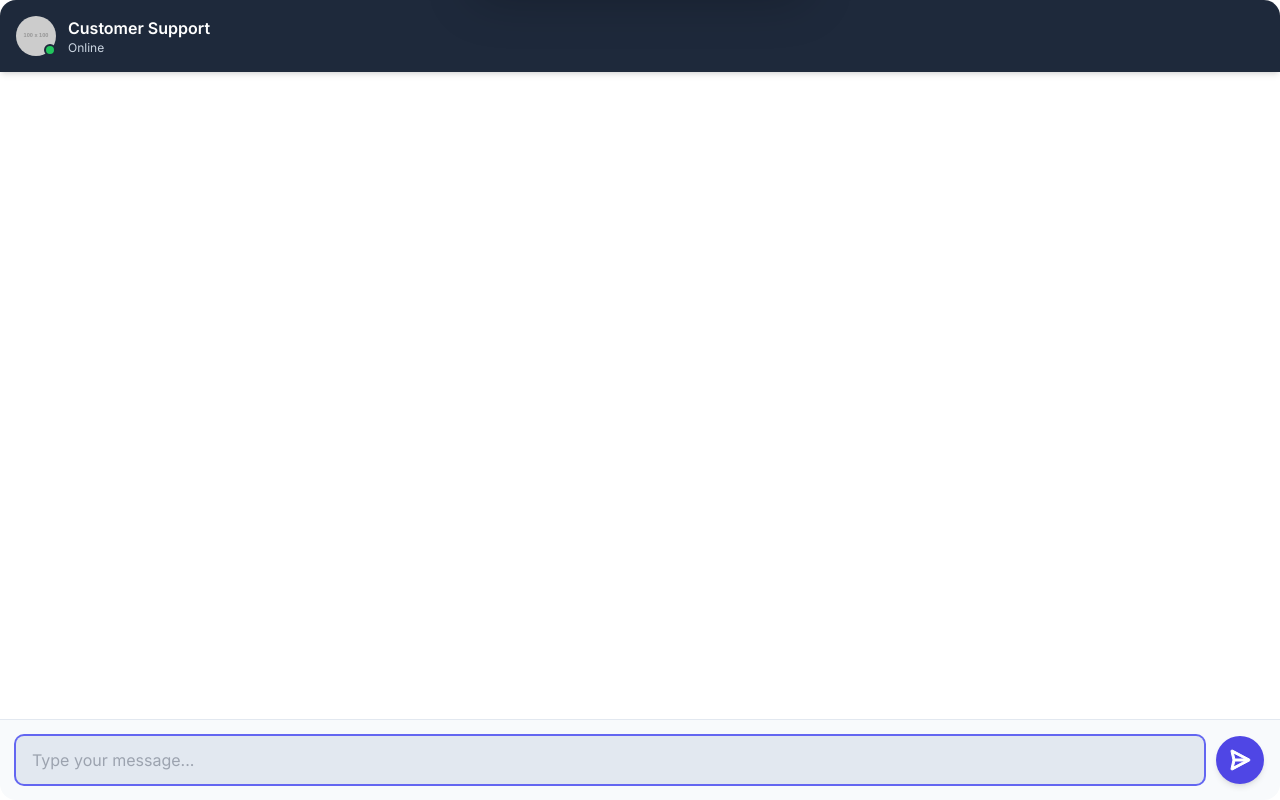
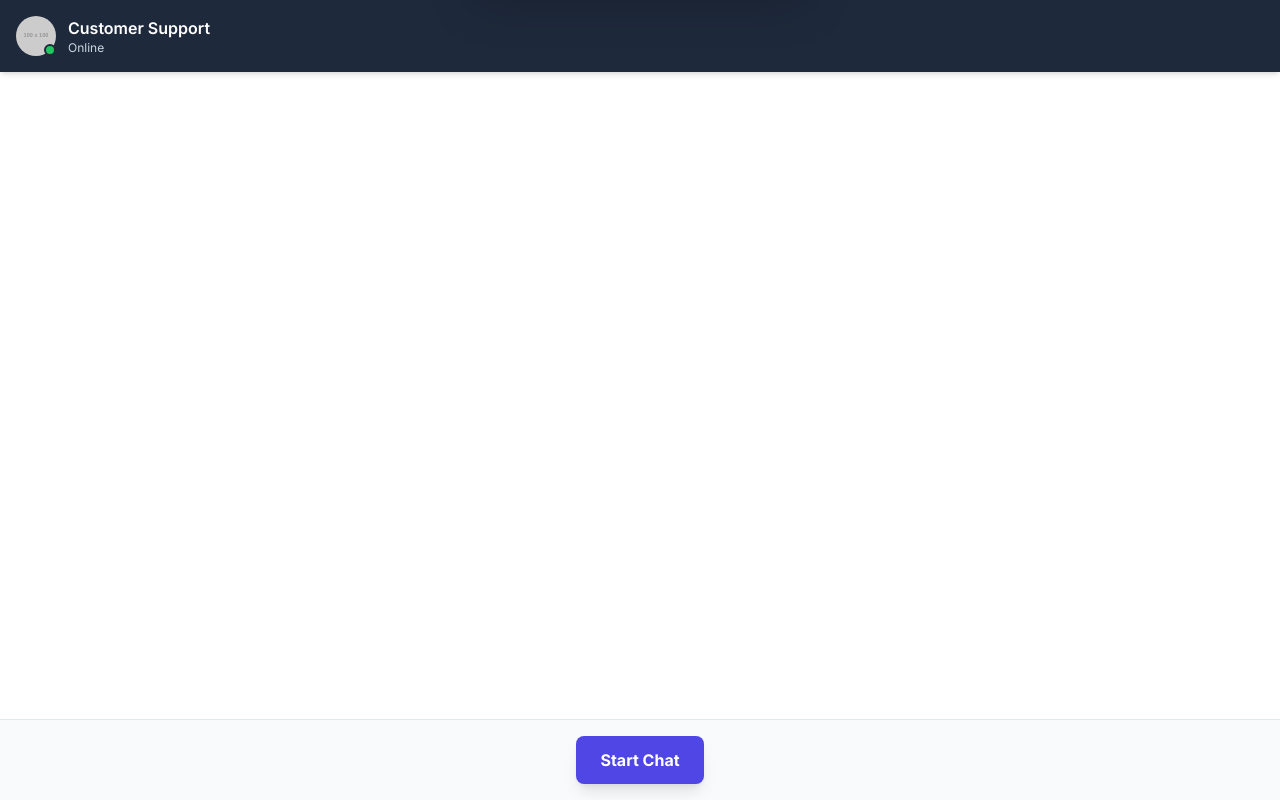
Before and after one commit to proleaker17/remote-service, a plain HTML site: page index.html in a window 1280 px wide. Both pictures are taken after a click on the button "Proceed to Chat". Drawn offline with nearby package versions, Linux system fonts and the light colour scheme; placeholder pictures from the web are drawn by us.

Commit message:
Update index.html

```diff
--- a/index.html
+++ b/index.html
@@ -2,7 +2,7 @@
 <html lang="en">
 <head>
     <meta charset="UTF-8">
-    <!-- This viewport tag is crucial for responsive design on mobile devices -->
+    <!-- This viewport tag is crucial for responsive design. It tells the browser to set the width of the page to the device's screen width and to set the initial zoom level. -->
     <meta name="viewport" content="width=device-width, initial-scale=1.0">
     <title>Customer Chat Simulator</title>
     <script src="https://cdn.tailwindcss.com"></script>
@@ -11,11 +11,11 @@
         /* Custom styles for the app */
         body {
             font-family: 'Inter', sans-serif;
-            /* Prevent body scroll when chat is active, important for the fullscreen mobile experience */
+            /* Prevent body scroll when chat is active, which is especially important for the fullscreen mobile experience to feel self-contained. */
             overflow: hidden;
         }
 
-        /* Custom scrollbar for chat window */
+        /* Custom scrollbar for chat window (for desktop browsers) */
         #chat-window::-webkit-scrollbar {
             width: 6px;
         }
@@ -31,8 +31,13 @@
             background: #475569;
         }
 
-        /* Transition for fullscreen effect */
-        #chat-container {
+        /* MOBILE ENHANCEMENT: This prevents the 'pull-to-refresh' action on mobile browsers when scrolling at the top of the chat, making the app feel more native. */
+        #chat-window {
+            overscroll-behavior-y: contain;
+        }
+
+        /* Smooth transition for layout changes */
+        #chat-page {
             transition: all 0.3s ease-in-out;
         }
     </style>
@@ -67,11 +72,12 @@
     </div>
 
 
-    <!-- Chat Container (initially hidden) -->
-    <div id="chat-container" class="w-full max-w-md mx-4 hidden">
-        <div class="bg-white rounded-2xl shadow-2xl flex flex-col h-[70vh] transition-all duration-300">
+    <!-- Chat Page Container (initially hidden) -->
+    <div id="chat-page" class="w-full max-w-md mx-4 hidden">
+        <!-- The flexbox layout is key to responsiveness. The header and footer have fixed heights, while the chat window grows to fill the remaining space. -->
+        <div id="chat-box" class="bg-white rounded-2xl shadow-2xl flex flex-col h-[70vh] transition-all duration-300">
             <!-- Header -->
-            <div class="bg-slate-800 text-white p-4 rounded-t-2xl flex items-center shadow-md flex-shrink-0">
+            <div id="chat-header" class="bg-slate-800 text-white p-4 rounded-t-2xl flex items-center shadow-md flex-shrink-0">
                 <div class="relative">
                     <img class="w-10 h-10 rounded-full" src="https://placehold.co/100x100/7e22ce/white?text=C" alt="Customer Avatar">
                     <span class="absolute bottom-0 right-0 w-3 h-3 bg-green-500 border-2 border-slate-800 rounded-full"></span>
@@ -82,19 +88,24 @@
                 </div>
             </div>
 
-            <!-- Chat Window -->
+            <!-- Chat Window: flex-1 allows this element to grow and shrink, which is vital for accommodating the on-screen keyboard on mobile without hiding the input field. -->
             <div id="chat-window" class="flex-1 p-6 overflow-y-auto space-y-4">
                 <!-- Messages will be appended here -->
             </div>
 
             <!-- Input Area -->
             <div id="input-area" class="p-4 bg-slate-50 border-t border-slate-200 rounded-b-2xl flex-shrink-0">
-                <!-- Message Form -->
-                <form id="message-form">
+                <!-- Start Button Container -->
+                <div id="start-chat-container" class="text-center">
+                    <button id="start-chat-btn" class="bg-indigo-600 text-white font-bold py-3 px-6 rounded-lg hover:bg-indigo-700 transition-all duration-300 shadow-lg focus:outline-none focus:ring-4 focus:ring-indigo-300">
+                        Start Chat
+                    </button>
+                </div>
+                <!-- Message Form (initially hidden) -->
+                <form id="message-form" class="hidden">
                     <div class="flex items-center space-x-3">
                         <input type="text" id="message-input" placeholder="Type your message..." autocomplete="off" class="w-full bg-slate-200 border-transparent rounded-lg py-3 px-4 focus:outline-none focus:ring-2 focus:ring-indigo-500 transition">
                         <button type="submit" class="bg-indigo-600 text-white p-3 rounded-full hover:bg-indigo-700 transition-all duration-300 shadow-md focus:outline-none focus:ring-4 focus:ring-indigo-300">
-                            <!-- Updated Send Icon -->
                             <svg class="h-6 w-6" viewBox="0 0 24 24" fill="none" xmlns="http://www.w3.org/2000/svg" stroke="#ffffff"><g id="SVGRepo_bgCarrier" stroke-width="0"></g><g id="SVGRepo_tracerCarrier" stroke-linecap="round" stroke-linejoin="round"></g><g id="SVGRepo_iconCarrier"> <path fill-rule="evenodd" clip-rule="evenodd" d="M3.3938 2.20468C3.70395 1.96828 4.12324 1.93374 4.4679 2.1162L21.4679 11.1162C21.7953 11.2895 22 11.6296 22 12C22 12.3704 21.7953 12.7105 21.4679 12.8838L4.4679 21.8838C4.12324 22.0662 3.70395 22.0317 3.3938 21.7953C3.08365 21.5589 2.93922 21.1637 3.02382 20.7831L4.97561 12L3.02382 3.21692C2.93922 2.83623 3.08365 2.44109 3.3938 2.20468ZM6.80218 13L5.44596 19.103L16.9739 13H6.80218ZM16.9739 11H6.80218L5.44596 4.89699L16.9739 11Z" fill="#ffffff"></path> </g></svg>
                         </button>
                     </div>
@@ -111,7 +122,13 @@
             const customQuestionInput = document.getElementById('custom-question-input');
             const proceedBtn = document.getElementById('proceed-btn');
 
-            const chatContainer = document.getElementById('chat-container');
+            const chatPage = document.getElementById('chat-page');
+            const chatBox = document.getElementById('chat-box');
+            const chatHeader = document.getElementById('chat-header');
+            const inputArea = document.getElementById('input-area');
+            const startChatContainer = document.getElementById('start-chat-container');
+            const startChatBtn = document.getElementById('start-chat-btn');
+
             const messageForm = document.getElementById('message-form');
             const messageInput = document.getElementById('message-input');
             const chatWindow = document.getElementById('chat-window');
@@ -124,38 +141,43 @@
 
             // --- Event Listeners ---
 
-            // 1. Proceed from start page to chat
+            // 1. Proceed from start page to chat page
             proceedBtn.addEventListener('click', () => {
                 customerQuestion = customQuestionInput.value.trim();
-                // Use a default question if the input is empty
                 if (customerQuestion === "") {
                     customerQuestion = "Hi, can you tell me more about your products?";
                 }
 
-                // Hide start page and show chat
                 startPage.classList.add('hidden');
-                chatContainer.classList.remove('hidden');
+                chatPage.classList.remove('hidden');
 
-                // --- BROWSER FULLSCREEN ---
                 openFullscreen();
 
-                // Expand UI to fill the viewport
-                const chatBox = chatContainer.querySelector('.flex-col');
-                chatContainer.classList.remove('max-w-md', 'mx-4');
-                chatContainer.classList.add('w-screen', 'h-screen');
+                // Style chat for fullscreen
+                chatPage.classList.remove('max-w-md', 'mx-4');
+                chatPage.classList.add('w-screen', 'h-screen');
                 chatBox.classList.remove('h-[70vh]', 'rounded-2xl');
-                chatBox.classList.add('h-full', 'rounded-none');
+                chatBox.classList.add('h-full');
 
+                // Remove rounded corners for fullscreen view
+                chatHeader.classList.remove('rounded-t-2xl');
+                inputArea.classList.remove('rounded-b-2xl');
+            });
+
+            // 2. Start the actual chat conversation
+            startChatBtn.addEventListener('click', () => {
+                startChatContainer.classList.add('hidden');
+                messageForm.classList.remove('hidden');
                 messageInput.focus();
 
                 // Simulate customer writing the predetermined message after a delay
-                const randomDelay = Math.random() * (4000 - 2000) + 2000; // 2-4 seconds
+                const randomDelay = Math.random() * (3000 - 1500) + 1500; // 1.5-3 seconds
                 setTimeout(() => {
                     addMessage('customer', customerQuestion);
                 }, randomDelay);
             });
 
-            // 2. Send a message
+            // 3. Send a message
             messageForm.addEventListener('submit', (e) => {
                 e.preventDefault();
                 const messageText = messageInput.value.trim();
@@ -164,16 +186,13 @@
                     addMessage('user', messageText);
                     messageInput.value = '';
 
-                    // If this is the first reply, trigger the customer thank you and reward notification
                     if (!hasUserReplied) {
                         hasUserReplied = true;
 
-                        // Simulate customer replying with thanks after a short delay
                         setTimeout(() => {
                             addMessage('customer', "Great, thank you so much for your help!");
                         }, 1200);
 
-                        // Show the push notification after the customer's reply
                         setTimeout(() => {
                            showPushNotification("You earned a reward for helping customers!");
                         }, 2500);
@@ -185,10 +204,10 @@
             // --- Helper Functions ---
 
             /**
-             * Opens the browser in fullscreen mode.
+             * Opens the browser in fullscreen mode for an immersive mobile experience.
              */
             function openFullscreen() {
-                const elem = document.documentElement; // Get the root element (the whole page)
+                const elem = document.documentElement;
                 if (elem.requestFullscreen) {
                     elem.requestFullscreen();
                 } else if (elem.webkitRequestFullscreen) { /* Safari */
```
